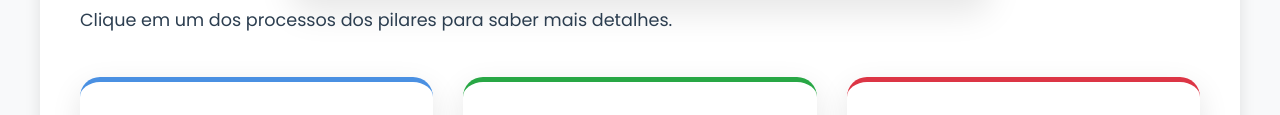
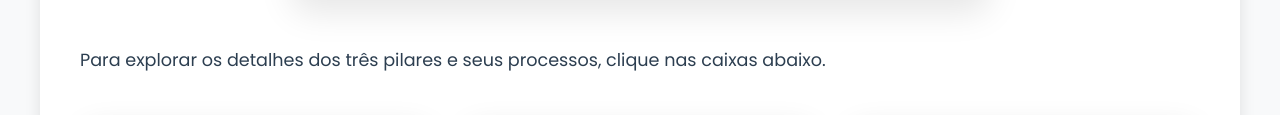
Before and after one commit to jjuniorlopes/projeto-mgc-web, a plain HTML site: page index.html in a window 1280 px wide. Shown: the part 2287-2402 px from the top of the page. Drawn offline with Linux system fonts and the light colour scheme.

Commit message:
Update index.html

```diff
--- a/index.html
+++ b/index.html
@@ -70,7 +70,10 @@
 				<p class="intro-texto">A Visão 2028 é apoiada por três pilares interconectados que impulsionam o sucesso</p>
 				<div class="image-container">
 					<img src="imagens/engrenagem.PNG" alt="Visão 2028 - Diagrama Estratégico" class="interactive-image">
-					<p class="text-base">Clique em um dos processos dos pilares para saber mais detalhes.</p>
+				</div>
+
+				<div class="container-margin">
+  					<p class="text-base">Para explorar os detalhes dos três pilares e seus processos, clique nas caixas abaixo.</p>
 				</div>
 
 				<div class="pilares-grid">
```
